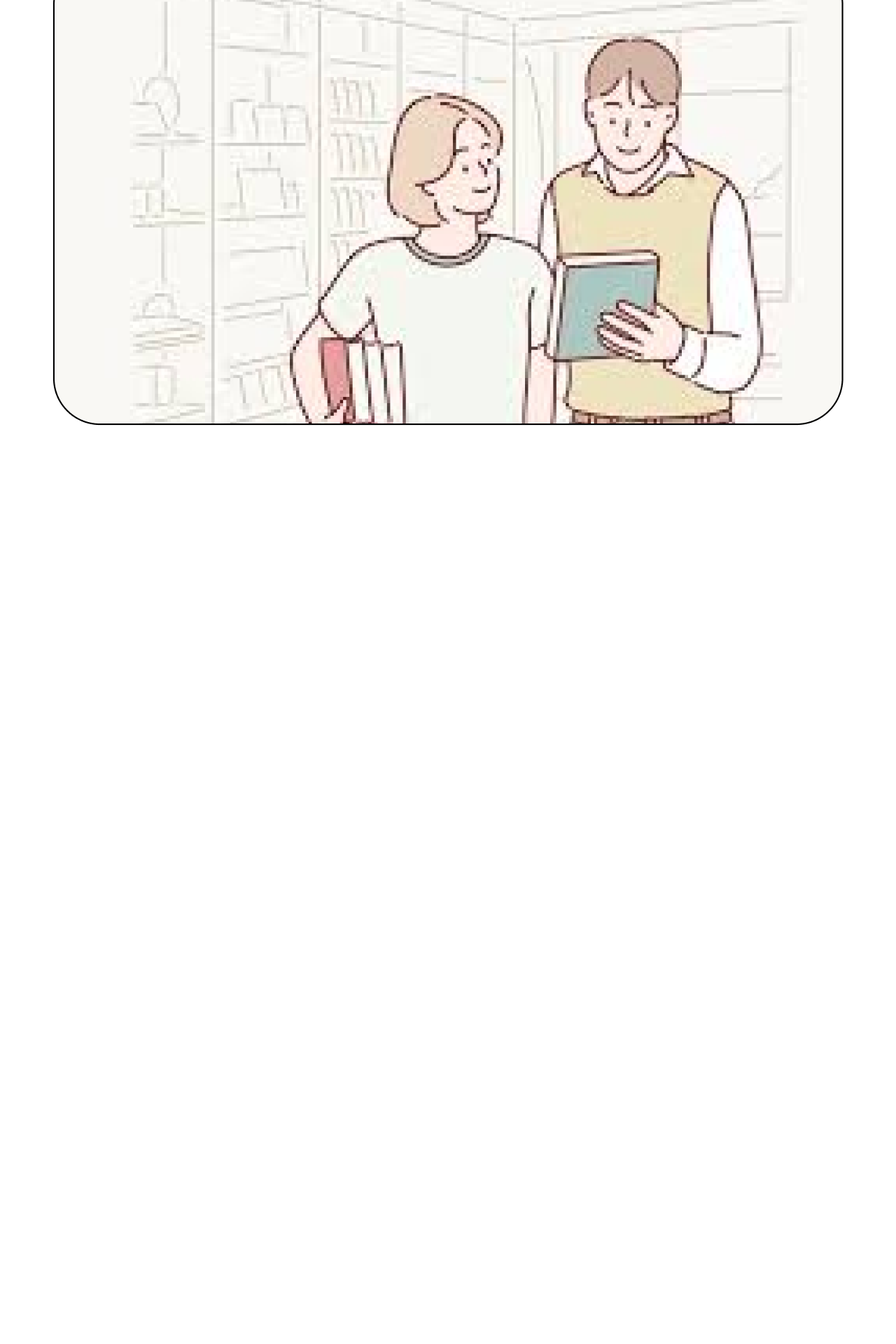
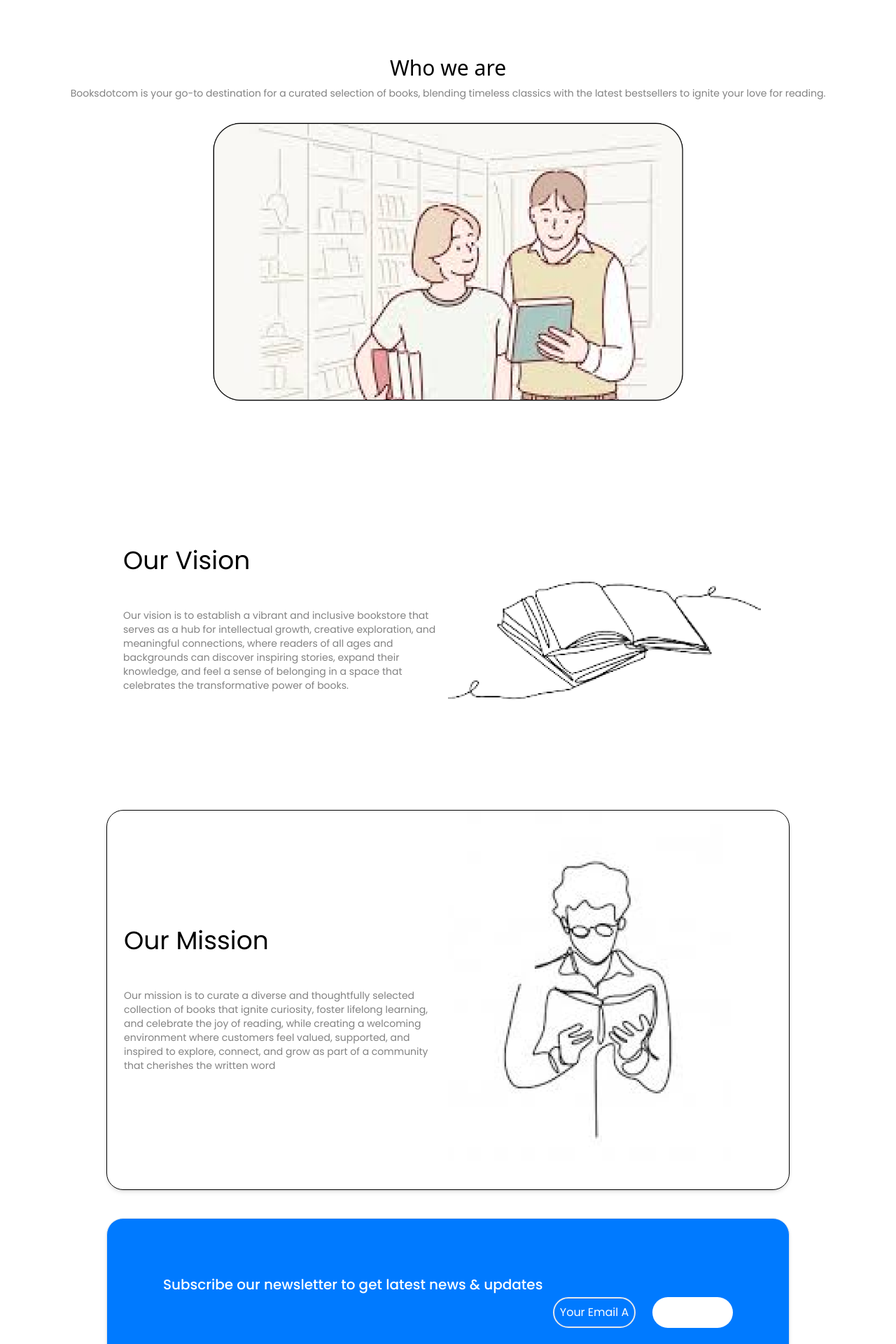
Before and after one commit to ayomideRussianCode/booksdotcom, a React (Create React App) app: page /about in a window 1280 px wide. Shown: the part 120-2040 px from the top of the page at 70% size. Before the commit the page ends 800 px from the top, so only its background shows below. Built offline with nearby package versions, Linux system fonts and the light colour scheme; a web font is replaced by a local one.

Commit message:
day 11 of 100 days of code

```diff
--- a/src/components/NavBar.jsx
+++ b/src/components/NavBar.jsx
@@ -56,7 +56,7 @@ function NavBar() {
 
         <button
           id="menu-btn"
-          className={`block hamburger md:hidden focus:outline-none ${
+          className={`block hamburger  lg:hidden md:hidden focus:outline-none ${
             isMenuOpen ? "open" : ""
           }`}
           onClick={toggleMenu}
@@ -67,7 +67,6 @@ function NavBar() {
         </button>
       </div>
 
-      {/* Mobile Menu */}
       <div
         id="menu"
         className={`absolute flex-col items-center ${
--- a/src/components/home/NewsLetter.jsx
+++ b/src/components/home/NewsLetter.jsx
@@ -1,18 +1,23 @@
 function NewsLetter() {
   return (
     <section id="newsletter">
-      <div className=" container font-font1 mx-auto flex p-10 mt-10 border bg-customBlue rounded-3xl overflow-hidden shadow-md md:flex-row">
-        <div>
-          <h2 className="mx-auto items-center text-customWhite text-4xl font-medium">
+      <div className=" container font-font1 mx-auto flex justify-center items-center p-20 mt-10 border bg-customBlue rounded-3xl overflow-hidden shadow-md md:flex-row">
+        <div className="flex flex-col md:flex-row">
+          <h2 className=" w-full mx-auto items-center text-customWhite text-xl font-medium">
             Subscribe our newsletter to get latest news & updates
           </h2>
-        </div>
-        <div>
-          <input
-            type="email"
-            placeholder="Your Email Address"
-            className="border-2 border-customWhite"
-          />
+          <div className="pt-8 flex flex-row gap-6">
+            <input
+              type="email"
+              placeholder="Your Email Address"
+              className=" w-full placeholder-customWhite border-2 bg-customBlue focus:outline-none focus:ring-customWhite rounded-full px-2 py-2"
+            />
+            <button
+              type="submit"
+              placeholder="Subscribe"
+              className=" w-full placeholder-customBlue bg-customWhite focus:outline-none rounded-full px-2 py-2"
+            ></button>
+          </div>
         </div>
       </div>
     </section>
--- a/src/pages/AboutUs.jsx
+++ b/src/pages/AboutUs.jsx
@@ -1,23 +1,73 @@
+import Footer from "../components/Footer";
+import NewsLetter from "../components/home/NewsLetter";
 import NavBar from "../components/NavBar";
 
 function AboutUs() {
   return (
     <>
       <NavBar />
-      <div className="bg-customWhite flex flex-col gap-2 md:gap-6 justify-center items-center h-56 sm:h-72 md:h-96 px-4 sm:px-8 md:px-16">
-        <div>
-          <h1 className="font-font2 text-customBlack text-2xl sm:text-3xl md:text-4xl ">
+      <section className="py-10 bg-customWhite">
+        <div className="max-w-7xl mx-auto px-6 md:px-6">
+          <h2 className="font-font2 text-2xl md:text-3xl font-medium text-center mt-6 mb-2">
             Who we are
-          </h1>
-          <p className="font-font1 text-sm text-customAsh font-medium mt-2 md:text-sm sm:text-sm">
-            We would love to hear from you if you have any enquiries to make
-            from us
+          </h2>
+          <p className="font-font1 text-customAsh text-center mb-8 text-sm ">
+            {" "}
+            Booksdotcom is your go-to destination for a curated selection of
+            books, blending timeless classics with the latest bestsellers to
+            ignite your love for reading.
           </p>
+          <div className="flex justify-center">
+            <img
+              src="/Aboutus.png"
+              alt="About Us"
+              className=" w-full max-w-lg md:max-w-2xl"
+            />
+          </div>
         </div>
-        <div className="pt-10">
-          <img src="/Aboutus.png" alt="About Us" />
+      </section>
+      <section>
+        <div className="container bg-customWhite  overflow-hidden flex flex-col-reverse items-center px-6 mx-auto mt-10 space-y-0 md:space-y-0 md:flex-row ">
+          <div className="flex flex-col font-font1 mb-32 space-y-12 md:w-1/2">
+            <h1 className=" mt-32 max-w-lg text-xl font-normal text-customBlack text-center md:text-4xl md:text-left ">
+              Our Vision
+            </h1>
+            <p className="text-sm  text-customAsh">
+              Our vision is to establish a vibrant and inclusive bookstore that
+              serves as a hub for intellectual growth, creative exploration, and
+              meaningful connections, where readers of all ages and backgrounds
+              can discover inspiring stories, expand their knowledge, and feel a
+              sense of belonging in a space that celebrates the transformative
+              power of books.
+            </p>
+          </div>
+          <div>
+            <img src="/vision.png" alt="VisionImage" />
+          </div>
         </div>
-      </div>
+      </section>
+      <section>
+        <div className="container border border-customBlack bg-customWhite rounded-3xl  shadow-md overflow-hidden flex flex-col-reverse items-center px-6 mx-auto mt-10 space-y-0 md:space-y-0 md:flex-row ">
+          <div className="flex flex-col font-font1 mb-32 space-y-12 md:w-1/2">
+            <h1 className=" mt-32 max-w-lg text-xl font-normal text-customBlack text-center md:text-4xl md:text-left ">
+              Our Mission
+            </h1>
+            <p className="text-sm text-customAsh">
+              Our mission is to curate a diverse and thoughtfully selected
+              collection of books that ignite curiosity, foster lifelong
+              learning, and celebrate the joy of reading, while creating a
+              welcoming environment where customers feel valued, supported, and
+              inspired to explore, connect, and grow as part of a community that
+              cherishes the written word
+            </p>
+          </div>
+          <div>
+            <img src="/mission.png" alt="MissionImage" />
+          </div>
+        </div>
+      </section>
+      <NewsLetter />
+      <Footer />
     </>
   );
 }
--- a/src/pages/HomePage.jsx
+++ b/src/pages/HomePage.jsx
@@ -9,6 +9,7 @@ import NewArrivals from "../components/home/NewArrivals";
 import BestKidsBooks from "../components/home/BestKidsBooks";
 import FeaturedAuthors from "../components/home/FeaturedAuthors";
 import NewsLetter from "../components/home/NewsLetter";
+import Footer from "../components/Footer";
 
 const HomePage = () => {
   return (
@@ -23,6 +24,7 @@ const HomePage = () => {
       <BestKidsBooks />
       <FeaturedAuthors />
       <NewsLetter />
+      <Footer />
     </>
   );
 };
--- a/src/pages/LandingPage.jsx
+++ b/src/pages/LandingPage.jsx
@@ -8,6 +8,7 @@ import Services4 from "../components/Services4";
 import Services5 from "../components/Services5";
 import NavBar from "../components/NavBar";
 import Discount from "../components/Discount";
+import Footer from "../components/Footer";
 
 const LandingPage = () => {
   return (
@@ -21,6 +22,7 @@ const LandingPage = () => {
       <Services3 />
       <Services4 />
       <Services5 />
+      <Footer />
     </>
   );
 };
--- a/src/pages/SignUpPage.jsx
+++ b/src/pages/SignUpPage.jsx
@@ -7,8 +7,14 @@ import SocialMediaAuthButton from "../components/SocialMediaAuth";
 import Divider from "../components/Divider";
 import Form from "../components/Form";
 import RedirectMessage from "../components/RedirectMessage";
+import { useState } from "react";
 
 function SignUpPage() {
+  const [name, setName] = useState();
+  const [emailAddress, setEmailAddress] = useState();
+  const [password, setPassword] = useState();
+  const [confirmPassword, setConfirmPassword] = useState();
+
   const socialAuthPlatforms = [
     { imgSrc: "/google.png", alt: "Google" },
     { imgSrc: "/facebook.png", alt: "Facebook" },
```
Also changed, not shown: public/mission.png (added), public/vision.png (added).
